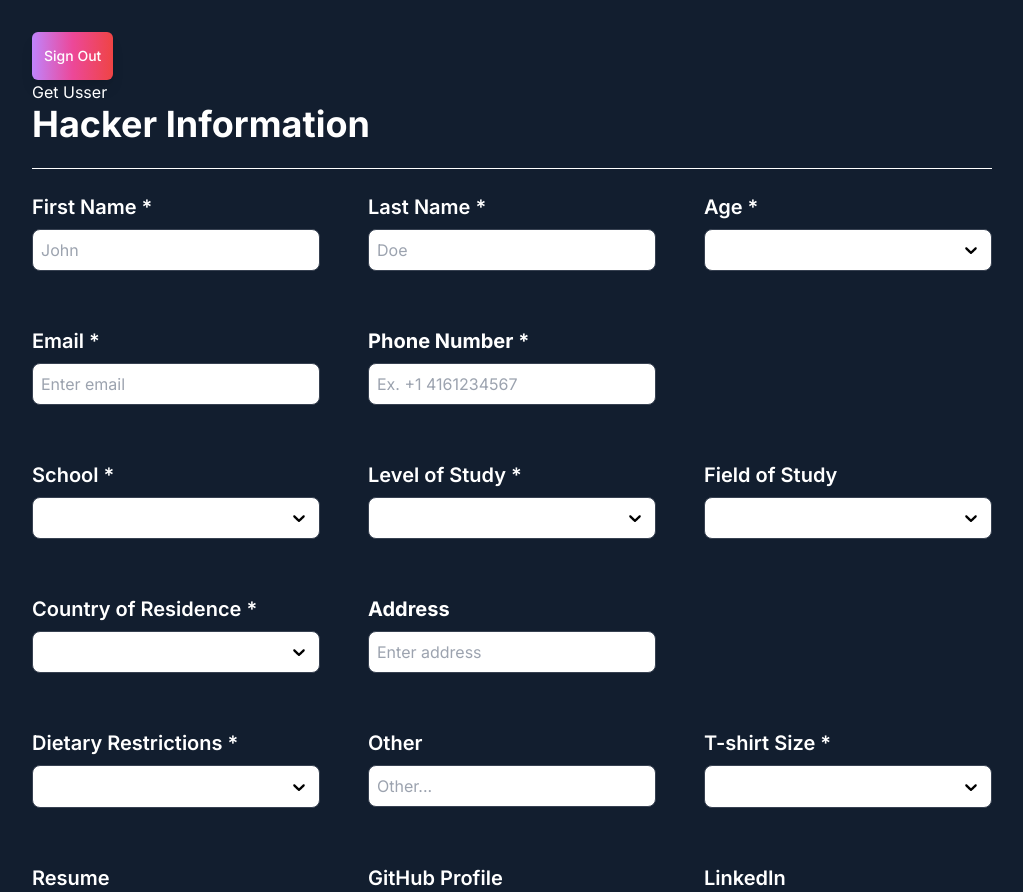
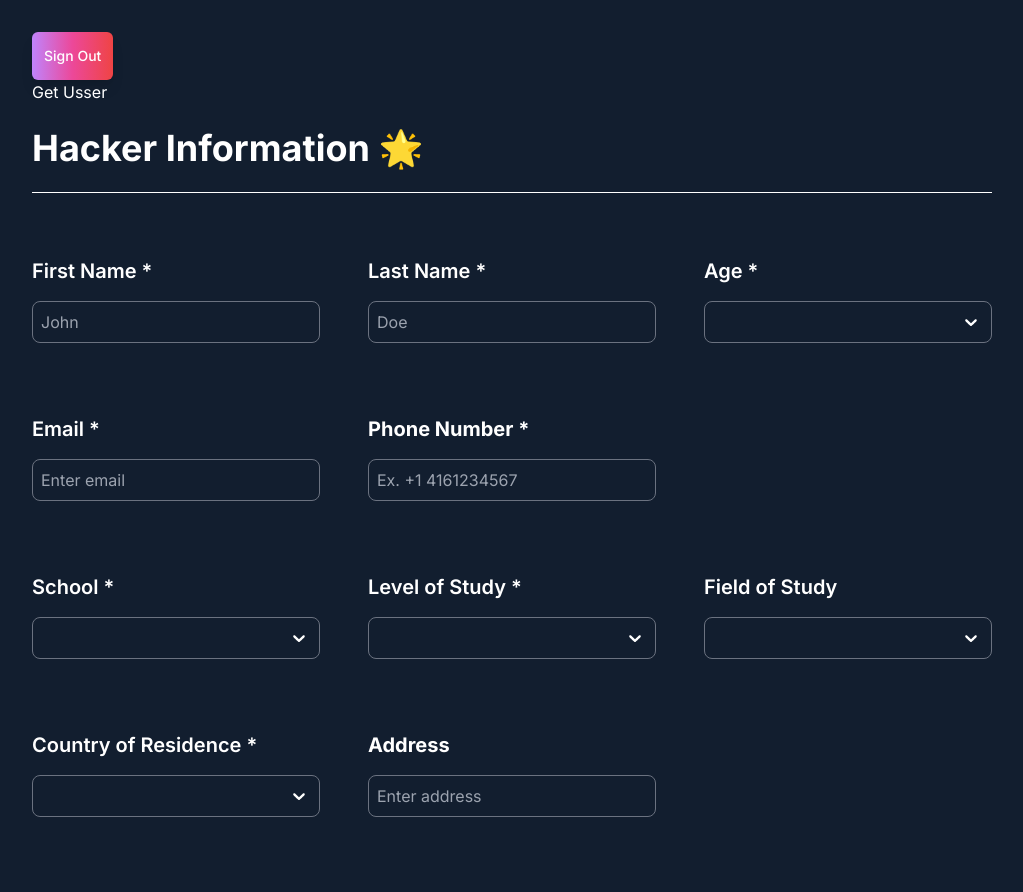
Before and after one commit to GeeseHacks/portal.geesehacks.com, a Next.js app: page /apply in a window 1280 px wide. Shown: the top 892 px of the page, without its empty margins (128-1151 px from the left). Built offline with nearby package versions, Linux system fonts and the light colour scheme; no server answers.

Commit message:
style changes to match the design

```diff
--- a/components/apply.tsx
+++ b/components/apply.tsx
@@ -35,16 +35,15 @@ const InputField: React.FC<InputFieldProps> = ({
   error,
 }) => (
   <div className="col-span-1">
-    <label className="block mb-2 text-xl font-semibold" htmlFor={id}>
+    <label className="block my-4 text-xl font-semibold" htmlFor={id}>
       {label}
     </label>
     <input
       id={id}
       type={type}
       {...registerOptions}
-      className={`w-full p-2 border ${
-        error ? "border-red-500 border-2" : "border-gray-700"
-      } rounded-lg text-black focus:outline-none`}
+      className={`w-full p-2 border ${error ? "border-red-500 border-2" : "border-gray-500"
+        } rounded-lg text-white bg-transparent focus:outline-none`}
       placeholder={placeholder}
     />
     {error && <p className="text-red-500 text-s italic">{error}</p>}
@@ -69,7 +68,7 @@ const SelectField: React.FC<SelectFieldProps> = ({
   error,
 }) => (
   <div className={className}>
-    <label className="block mb-2 text-xl font-semibold" htmlFor={id}>
+    <label className="block my-4 text-xl font-semibold" htmlFor={id}>
       {label}
     </label>
     <Controller
@@ -78,9 +77,8 @@ const SelectField: React.FC<SelectFieldProps> = ({
       render={({ field: { onChange, value, name, ref } }) => (
         <Select
           styles={customStyles}
-          className={`text-black ${
-            error ? "border-red-500 border-2" : "border-gray-700"
-          }`}
+          className={`text-red ${error ? "border-red-500 border-2" : "border-gray-700"
+            }`}
           classNamePrefix="react-select"
           placeholder=""
           options={options}
@@ -99,9 +97,10 @@ const customStyles = {
     width: "100%",
     padding: "0.13rem",
     borderRadius: "0.5rem",
-    borderColor: state.isFocused ? "#374151" : "#374151",
+    backgroundColor: "transparent",
+    borderColor: state.isFocused ? "#6b7280" : "#6b7280", // border style
     "&:hover": {
-      borderColor: state.isFocused ? "#374151" : "#374151",
+      borderColor: state.isFocused ? "#6b7280" : "#6b7280",
     },
     boxShadow: "none",
   }),
@@ -111,18 +110,24 @@ const customStyles = {
   }),
   singleValue: (provided: any) => ({
     ...provided,
-    color: "black",
+    color: "white",
   }),
   input: (provided: any) => ({
     ...provided,
-    color: "black",
+    color: "white",
   }),
   indicatorSeparator: () => ({
     display: "none",
   }),
   dropdownIndicator: (provided: any) => ({
     ...provided,
+    color: "white",
+  }),
+  menu: (provided: any) => ({
+    ...provided,
+    backgroundColor: "white",
     color: "black",
+    opacity: "90%"
   }),
 };
 
@@ -148,9 +153,8 @@ const TextAreaField: React.FC<TextAreaFieldProps> = ({
     <textarea
       id={id}
       {...registerOptions}
-      className={`w-full p-2 border ${
-        error ? "border-red-500 border-2" : "border-gray-700"
-      } rounded-lg text-black h-48 focus:outline-none`}
+      className={`w-full p-2 border ${error ? "border-red-500 border-2" : "border-gray-800"
+        } rounded-lg text-white  h-48 focus:outline-none`}
       placeholder={placeholder}
     />
     {error && <p className="text-red-500 text-s italic">{error}</p>}
@@ -177,14 +181,14 @@ const ComplexInputField: React.FC<ComplexInputFieldProps> = ({
   <div className="col-span-1 md:col-span-2">
     <div className="grid grid-cols-1 md:grid-cols-2 gap-x-12">
       <div className="col-span-1">
-        <label className="block mb-2 text-xl font-bold" htmlFor={id}>
+        <label className="block my-4 text-xl font-bold" htmlFor={id}>
           {label}
         </label>
         <input
           id={id}
           type={type}
           {...registerOptions}
-          className="w-full p-2 border border-gray-700 rounded-lg text-black focus:outline-none"
+          className="w-full p-2 border bg-transparent border-gray-500 rounded-lg text-white focus:outline-none"
           placeholder={placeholder}
         />
         {error && <p className="text-red-500 text-s italic">{error}</p>}
@@ -286,7 +290,7 @@ const RegistrationForm: React.FC = () => {
     resolver: zodResolver(formSchema),
   });
 
-  const watchAllFields = watch();
+  const watchAllFields = watch(); // unused variable?
 
   const onSubmit: SubmitHandler<formSchemaType> = async (data) => {
     console.log("form submitted!");
@@ -386,8 +390,8 @@ const RegistrationForm: React.FC = () => {
         Get Usser
       </button>
       <div>{session && <h1>{JSON.stringify(session.user)}</h1>}</div>
-      <h1 className="text-white text-4xl font-bold mb-6">Hacker Information</h1>
-      <hr className="border-white pb-6" />
+      <h1 className="text-white text-4xl font-bold my-6">Hacker Information 🌟 </h1>
+      <hr className="border-white mb-12" />
       <form onSubmit={handleSubmit(onSubmit)}>
         <div className="grid grid-cols-1 md:grid-cols-3 gap-x-12 gap-y-14">
           <InputField
@@ -504,16 +508,17 @@ const RegistrationForm: React.FC = () => {
           />
           <div className="col-span-1">
             <label
-              className="block mb-2 text-xl font-semibold"
+              className="block my-4 text-xl font-semibold"
               htmlFor="resume"
             >
               Resume
+              {/* BUG IN SAFARI */}
             </label>
             <input
               id="resume"
               type="file"
               {...register("resume")}
-              className="custom-upload w-full p-2 border border-gray-700 rounded-lg text-black"
+              className="w-full border border-gray-500 rounded-lg text-white"
             />
           </div>
           <InputField
```
Also changed, not shown: 1 other file (tests, documents, lock files or other folders).
